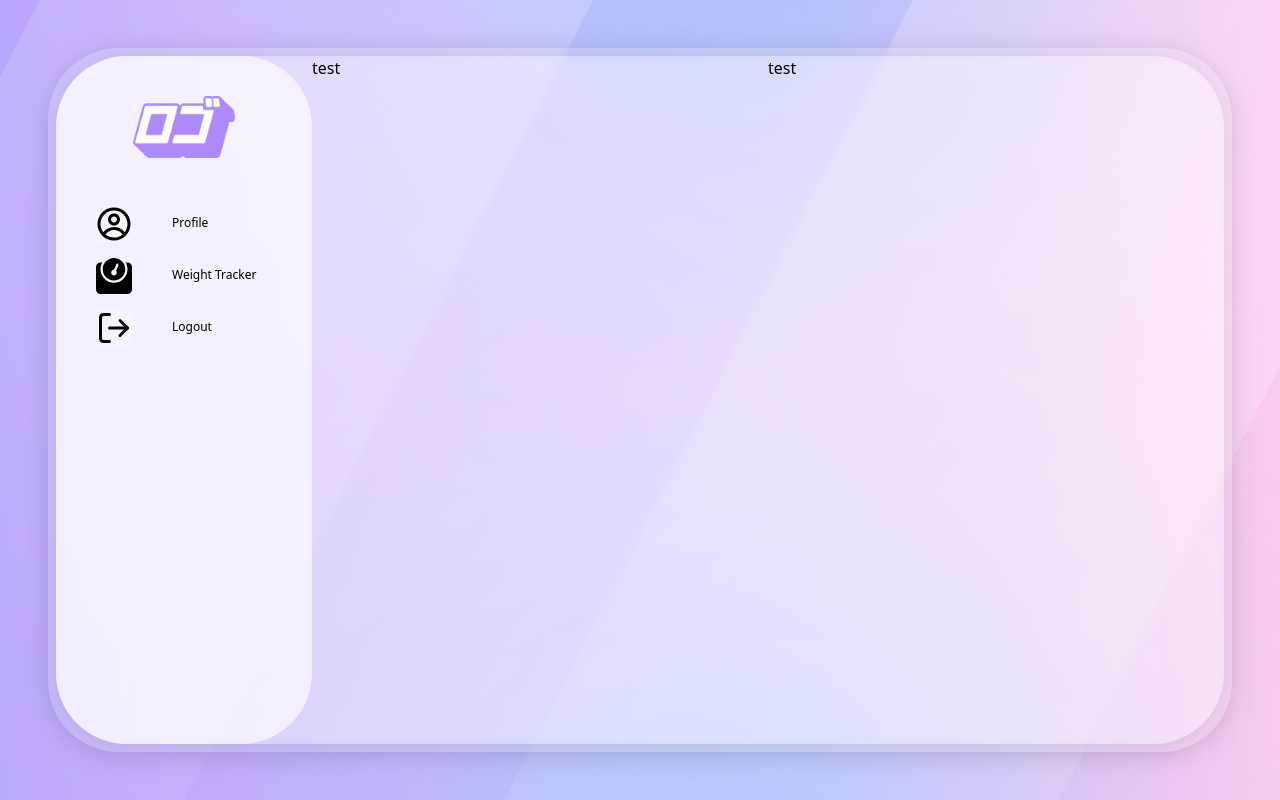
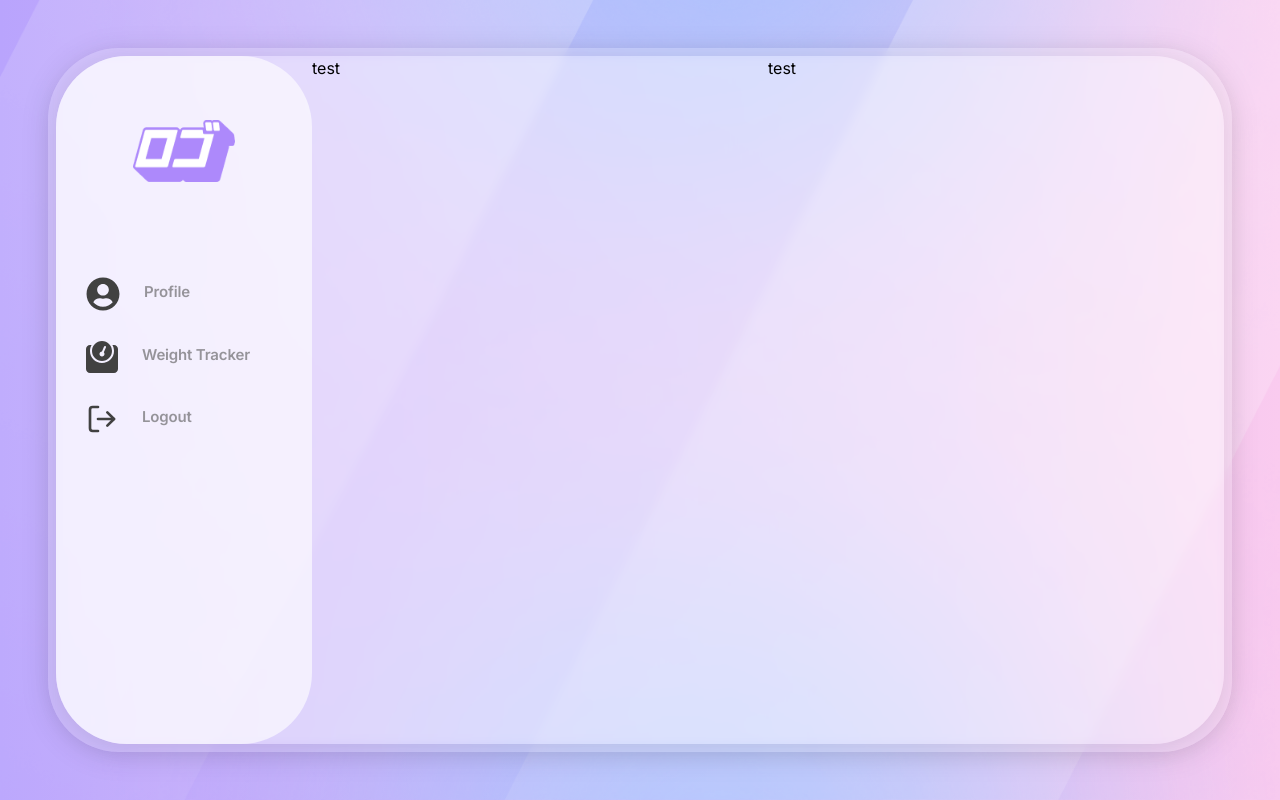
Before and after one commit to zeteoh/WeightTracker, a React (Create React App) app in the folder my-app/: page / in a window 1280 px wide. Built offline with nearby package versions, Linux system fonts and the light colour scheme.

Commit message:
Sidebar (v2)

```diff
--- a/my-app/public/index.html
+++ b/my-app/public/index.html
@@ -25,6 +25,9 @@
       Learn how to configure a non-root public URL by running `npm run build`.
     -->
     <title>React App</title>
+    <link rel="preconnect" href="https://fonts.googleapis.com">
+    <link rel="preconnect" href="https://fonts.gstatic.com" crossorigin>
+    <link href="https://fonts.googleapis.com/css2?family=Inter:wght@100;200;300;400;500;600;700;800;900&display=swap" rel="stylesheet">
   </head>
   <body>
     <noscript>You need to enable JavaScript to run this app.</noscript>
--- a/my-app/src/assets/styles.css
+++ b/my-app/src/assets/styles.css
@@ -34,29 +34,44 @@
     background: rgba(255, 255, 255, 0.623);
     border-radius: 71px;
     height: 100%;
+
 }
 
 .sidebar .link {
-    padding: 8px 5px 8px 10px;
+    padding: 15px 5px 15px 5px;
     display: block;
     width: 100%;
     font-size: 12px;
     transition: all 0.5s ease;
-
   }
 
   .sidebar .link:hover {
     text-decoration: none;
-    background: rgba(231, 220, 255, 0.65)
+    background: rgba(231, 220, 255, 0.65);
+    color: rgba(207, 54, 54, 0.62);
   }
 
-.sidebar svg {
+.sidebar  svg {
     display: inline-block;
-    margin-left: 30px;
-    background:rgba(255, 255, 255, 0.19)
+    margin-left: 25px;
+    color:#414141;
+    transition: all 0.5s ease;
 }
+    .sidebar .link:hover svg {
+        color: #8156DD;
+    }
 
 
+.sidebar span {
+    font-size: 15px;
+    font-weight: 600;
+    letter-spacing: -0.011em;
+    color: rgba(91, 91, 91, 0.62);
+    transition: all 0.5s ease;
+}
+    .sidebar .link:hover span{
+    color: rgba(173, 137, 251, 1)
+}
 
 .logo{
     width:80%;
--- a/my-app/src/components/Sidebar.js
+++ b/my-app/src/components/Sidebar.js
@@ -1,25 +1,27 @@
-import {CgProfile} from 'react-icons/cg'
 import {FaWeight} from 'react-icons/fa'
+import {FaUserCircle} from 'react-icons/fa'
+
+
 import {FiLogOut} from 'react-icons/fi'
 import { NavLink } from "react-router-dom";
 
 export default function SideBar(){
     return (
         <div className="sidebar flex flex-col items-center">
-              <div className="flex-none min-h-1/6 py-10">
+              <div className="flex-none min-h-1/5 pt-16 pb-20">
                 <img className='logo' src={require('../assets/logo.png')} alt=""></img>
                </div>
                 <NavLink className="link" to="/" onClick={''}>
-                    <CgProfile style={{fontSize:'36px'}}></CgProfile>
-                    <span className='pl-10'>Profile</span>
+                    <FaUserCircle style={{fontSize:'34px'}}></FaUserCircle>
+                    <span className='pl-6'>Profile</span>
                 </NavLink>
                 <NavLink className="link" to="/" onClick={''}>
-                    <FaWeight style={{fontSize:'36px'}}></FaWeight>
-                    <span className="pl-10">Weight Tracker</span>
+                    <FaWeight style={{fontSize:'32px',}}></FaWeight>
+                    <span className="pl-6">Weight Tracker</span>
                 </NavLink>
                 <NavLink className="link" to="/" onClick={''}>
-                    <FiLogOut style={{fontSize:'36px'}}></FiLogOut>
-                    <span className="pl-10">Logout</span>
+                    <FiLogOut style={{fontSize:'32px'}}></FiLogOut>
+                    <span className="pl-6">Logout</span>
                 </NavLink>
         </div>
         // <div className="sidebar">
--- a/my-app/src/index.css
+++ b/my-app/src/index.css
@@ -7,6 +7,7 @@ body {
   background: rgb(185,164,253);
   background: linear-gradient(90deg, rgba(185,164,253,1) 0%, rgba(250,203,239,1) 100%);
   overflow: hidden;
+  font-family: 'Inter', sans-serif;
 }
 
 code {
```
